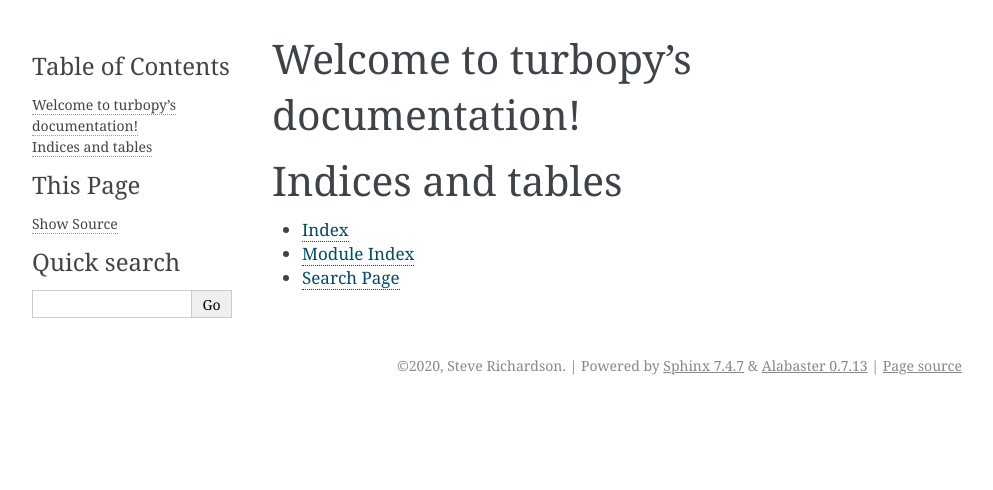
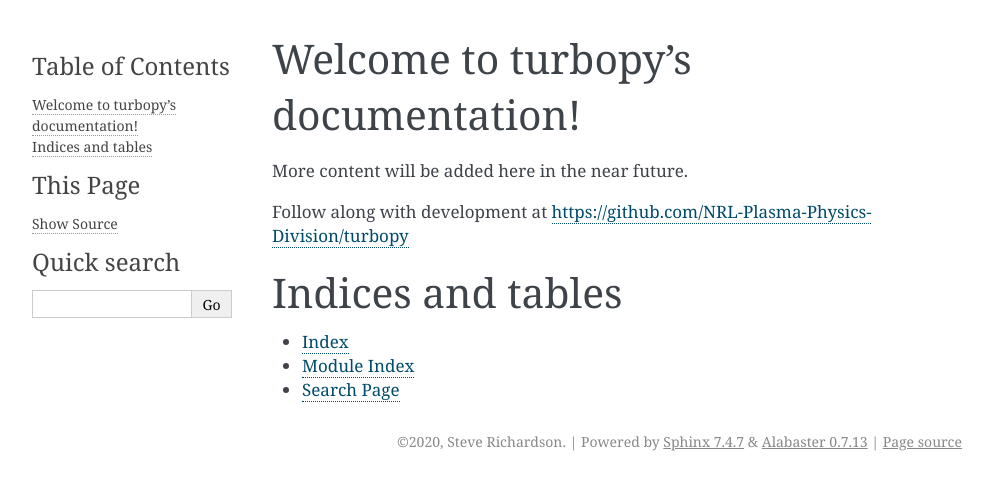
Before and after one commit to arichar6/turbopy, a Sphinx documentation site: the page built from docs/index.rst, in a window 1280 px wide. Shown: the top 490 px of the page, without its empty margins (148-1141 px from the left). Built offline with Sphinx 7.4.7, drawn with Linux system fonts in a browser that asks for light colours; some of the changed lines change nothing that is shown.

Commit message:
Updating documentation index page

```diff
--- a/docs/index.rst
+++ b/docs/index.rst
@@ -1,8 +1,3 @@
-.. turbopy documentation master file, created by
-   sphinx-quickstart on Mon Jun  1 10:35:45 2020.
-   You can adapt this file completely to your liking, but it should at least
-   contain the root `toctree` directive.
-
 Welcome to turbopy's documentation!
 ===================================
 
@@ -10,7 +5,9 @@ Welcome to turbopy's documentation!
    :maxdepth: 2
    :caption: Contents:
 
+More content will be added here in the near future.
 
+Follow along with development at https://github.com/NRL-Plasma-Physics-Division/turbopy
 
 Indices and tables
 ==================
```
